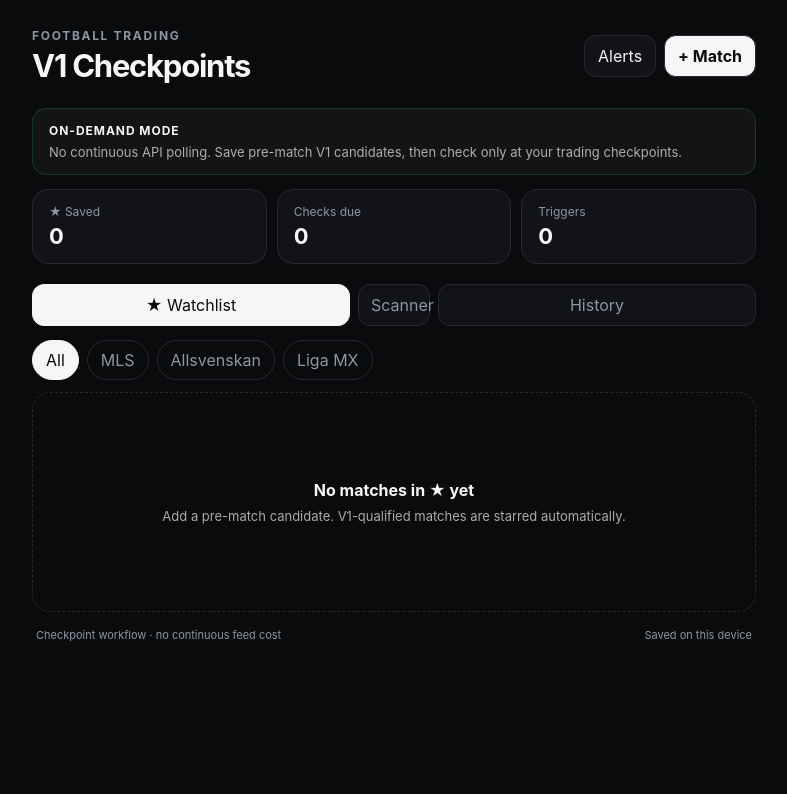
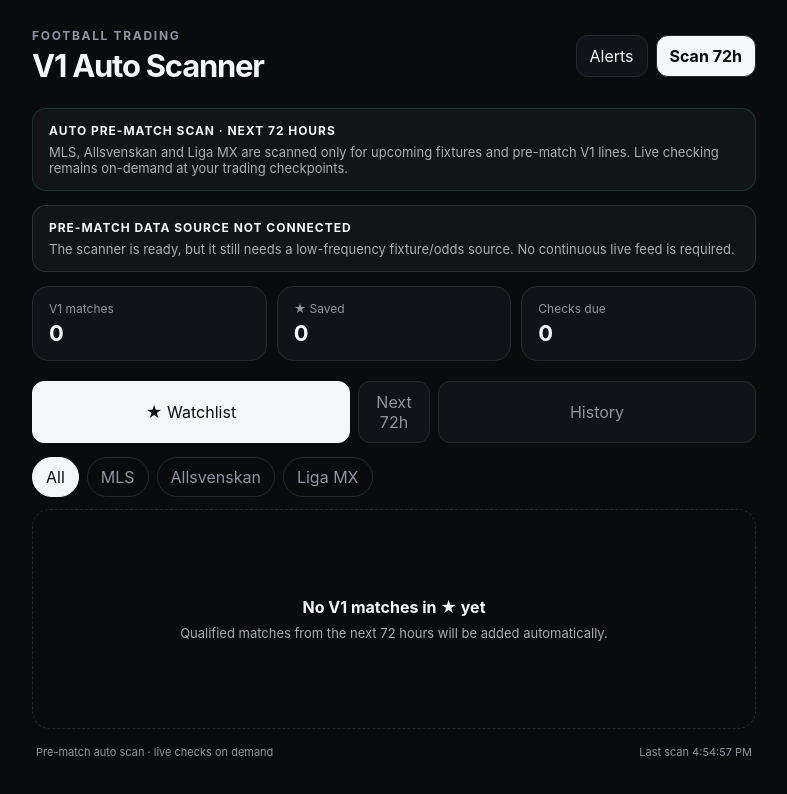
Before and after one commit to cuonglv1108/football-trading-v1, a Next.js app in the folder football-trading-v1/: page / in a window 1280 px wide. Shown: the top 794 px of the page, without its empty margins (246-1033 px from the left). Built offline with nearby package versions, Linux system fonts and the light colour scheme.

Commit message:
Auto scan and star qualifying matches for next 72 hours

```diff
--- a/football-trading-v1/app/page.tsx
+++ b/football-trading-v1/app/page.tsx
@@ -8,7 +8,6 @@ import { League, TradingMatch } from '../lib/types';
 const leagues: Array<'ALL' | League> = ['ALL', 'MLS', 'Allsvenskan', 'Liga MX'];
 type View = 'SCANNER' | 'STARRED' | 'HISTORY';
 
-const WATCH_KEY = 'football-trading-v1-watch';
 const STAR_KEY = 'football-trading-v1-starred';
 const HISTORY_KEY = 'football-trading-v1-history';
 
@@ -21,7 +20,7 @@ function readSaved(key: string): TradingMatch[] {
 }
 
 function nextCheckpoint(match: TradingMatch) {
-  if (!match.kickoff) return 'Manual check';
+  if (!match.kickoff) return 'Checkpoint';
   const kickoff = new Date(match.kickoff).getTime();
   const now = Date.now();
   const min = (now - kickoff) / 60000;
@@ -39,20 +38,17 @@ export default function Home() {
   const [history, setHistory] = useState<TradingMatch[]>([]);
   const [league, setLeague] = useState<'ALL' | League>('ALL');
   const [view, setView] = useState<View>('STARRED');
-  const [showAdd, setShowAdd] = useState(false);
   const [checkpoint, setCheckpoint] = useState<TradingMatch | null>(null);
   const [notice, setNotice] = useState('');
+  const [loading, setLoading] = useState(false);
+  const [providerStatus, setProviderStatus] = useState('');
+  const [updatedAt, setUpdatedAt] = useState('');
 
   useEffect(() => {
-    setMatches(readSaved(WATCH_KEY));
     setStarred(readSaved(STAR_KEY));
     setHistory(readSaved(HISTORY_KEY));
+    scanUpcoming();
   }, []);
-
-  function saveWatch(next: TradingMatch[]) {
-    setMatches(next);
-    localStorage.setItem(WATCH_KEY, JSON.stringify(next));
-  }
 
   function saveStarred(next: TradingMatch[]) {
     setStarred(next);
@@ -67,55 +63,57 @@ export default function Home() {
     localStorage.setItem(HISTORY_KEY, JSON.stringify(deduped));
   }
 
+  function mergeStarred(incoming: TradingMatch[], current: TradingMatch[]) {
+    const autoPicks = incoming.filter(m => m.state === 'QUALIFIED');
+    const merged = new Map<string, TradingMatch>();
+
+    for (const m of current) merged.set(m.id, m);
+    for (const m of autoPicks) merged.set(m.id, m);
+
+    const next = Array.from(merged.values()).sort(
+      (a, b) => new Date(a.kickoff ?? 0).getTime() - new Date(b.kickoff ?? 0).getTime()
+    );
+
+    saveStarred(next);
+  }
+
+  async function scanUpcoming() {
+    setLoading(true);
+    try {
+      const res = await fetch('/api/matches', { cache: 'no-store' });
+      const data = await res.json();
+      const incoming = (data.matches ?? []) as TradingMatch[];
+
+      setMatches(incoming);
+      setProviderStatus(data.providerStatus ?? data.mode ?? '');
+      setUpdatedAt(data.updatedAt ?? '');
+
+      if (incoming.length) {
+        setStarred(prev => {
+          const autoPicks = incoming.filter(m => m.state === 'QUALIFIED');
+          const merged = new Map<string, TradingMatch>();
+          for (const m of prev) merged.set(m.id, m);
+          for (const m of autoPicks) merged.set(m.id, m);
+          const next = Array.from(merged.values()).sort(
+            (a, b) => new Date(a.kickoff ?? 0).getTime() - new Date(b.kickoff ?? 0).getTime()
+          );
+          localStorage.setItem(STAR_KEY, JSON.stringify(next));
+          return next;
+        });
+
+        setNotice(`Scanned next 72h · ${incoming.filter(m => m.state === 'QUALIFIED').length} V1 matches added to ★`);
+      }
+    } catch {
+      setProviderStatus('ERROR');
+      setNotice('Pre-match scan failed. Try again.');
+    } finally {
+      setLoading(false);
+    }
+  }
+
   function toggleStar(match: TradingMatch) {
     const exists = starred.some(m => m.id === match.id);
     saveStarred(exists ? starred.filter(m => m.id !== match.id) : [{ ...match }, ...starred]);
-  }
-
-  function addMatch(e: FormEvent<HTMLFormElement>) {
-    e.preventDefault();
-    const fd = new FormData(e.currentTarget);
-    const kickoffLocal = String(fd.get('kickoff') || '');
-
-    const base: TradingMatch = {
-      id: `manual-${Date.now()}`,
-      league: String(fd.get('league')) as League,
-      home: String(fd.get('home') || '').trim(),
-      away: String(fd.get('away') || '').trim(),
-      minute: null,
-      status: 'PRE',
-      kickoff: kickoffLocal ? new Date(kickoffLocal).toISOString() : null,
-      scoreHome: 0,
-      scoreAway: 0,
-      cornersHome: 0,
-      cornersAway: 0,
-      prematchCornerLine: Number(fd.get('cornerLine')),
-      prematchGoalLine: Number(fd.get('goalLine')),
-      favourite: String(fd.get('favourite')) as 'HOME' | 'AWAY',
-      handicap: Number(fd.get('handicap')),
-      favouriteCoveringHandicap: false,
-      favouriteLosing: false,
-      ftGoalOverClear: false,
-      checkedAt: new Date().toISOString(),
-    };
-
-    if (!base.home || !base.away || Number.isNaN(base.prematchCornerLine) || Number.isNaN(base.prematchGoalLine)) {
-      setNotice('Please complete the match and pre-match lines.');
-      return;
-    }
-
-    const evaluated = { ...base, ...evaluateV1(base) };
-    saveWatch([evaluated, ...matches]);
-
-    if (evaluated.state === 'QUALIFIED') {
-      saveStarred([evaluated, ...starred.filter(m => m.id !== evaluated.id)]);
-      setNotice('★ Added to watchlist — V1 pre-match filter passed.');
-    } else {
-      setNotice('Saved to Scanner, but it did not pass V1 pre-match filter.');
-    }
-
-    e.currentTarget.reset();
-    setShowAdd(false);
   }
 
   function submitCheckpoint(e: FormEvent<HTMLFormElement>) {
@@ -140,7 +138,7 @@ export default function Home() {
     };
 
     const evaluated = { ...updated, ...evaluateV1(updated) };
-    saveWatch(matches.map(m => m.id === evaluated.id ? evaluated : m));
+    setMatches(matches.map(m => m.id === evaluated.id ? evaluated : m));
     saveStarred(starred.map(m => m.id === evaluated.id ? evaluated : m));
     saveHistory([evaluated, ...history]);
 
@@ -166,60 +164,49 @@ export default function Home() {
 
   const dueCount = starred.filter(m => /DUE|checkpoint|result/i.test(nextCheckpoint(m))).length;
   const triggerCount = starred.filter(m => m.state === 'TRIGGER').length;
+  const qualifiedCount = matches.filter(m => m.state === 'QUALIFIED').length;
 
   return (
     <main className="shell">
       <header>
         <div>
           <p className="eyebrow">FOOTBALL TRADING</p>
-          <h1>V1 Checkpoints</h1>
+          <h1>V1 Auto Scanner</h1>
         </div>
         <div className="headerActions">
           <button className="notify" onClick={enableNotifications}>Alerts</button>
-          <button className="addBtn" onClick={() => setShowAdd(v => !v)}>+ Match</button>
+          <button className="addBtn" onClick={scanUpcoming} disabled={loading}>
+            {loading ? 'Scanning…' : 'Scan 72h'}
+          </button>
         </div>
       </header>
 
       <section className="feedNotice onDemand" role="status">
-        <strong>ON-DEMAND MODE</strong>
-        <span>No continuous API polling. Save pre-match V1 candidates, then check only at your trading checkpoints.</span>
+        <strong>AUTO PRE-MATCH SCAN · NEXT 72 HOURS</strong>
+        <span>
+          MLS, Allsvenskan and Liga MX are scanned only for upcoming fixtures and pre-match V1 lines.
+          Live checking remains on-demand at your trading checkpoints.
+        </span>
       </section>
+
+      {providerStatus === 'API_FOOTBALL_KEY_MISSING' && (
+        <section className="feedNotice">
+          <strong>PRE-MATCH DATA SOURCE NOT CONNECTED</strong>
+          <span>The scanner is ready, but it still needs a low-frequency fixture/odds source. No continuous live feed is required.</span>
+        </section>
+      )}
 
       {notice && <div className="toast" onClick={() => setNotice('')}>{notice}</div>}
 
-      {showAdd && (
-        <form className="quickForm" onSubmit={addMatch}>
-          <div className="formTitle">Pre-match shortlist</div>
-          <div className="formGrid">
-            <select name="league" defaultValue="MLS">
-              <option>MLS</option>
-              <option>Allsvenskan</option>
-              <option>Liga MX</option>
-            </select>
-            <input name="kickoff" type="datetime-local" />
-            <input name="home" placeholder="Home team" required />
-            <input name="away" placeholder="Away team" required />
-            <input name="cornerLine" type="number" step="0.25" placeholder="Corner line e.g. 10.5" required />
-            <input name="goalLine" type="number" step="0.25" placeholder="Goal line e.g. 3.0" required />
-            <select name="favourite" defaultValue="HOME">
-              <option value="HOME">Home favourite</option>
-              <option value="AWAY">Away favourite</option>
-            </select>
-            <input name="handicap" type="number" step="0.25" defaultValue="-0.75" />
-          </div>
-          <button className="primaryBtn" type="submit">Run V1 + Save</button>
-        </form>
-      )}
-
       <section className="summary">
+        <div><span>V1 matches</span><strong>{qualifiedCount}</strong></div>
         <div><span>★ Saved</span><strong>{starred.length}</strong></div>
         <div><span>Checks due</span><strong>{dueCount}</strong></div>
-        <div><span>Triggers</span><strong>{triggerCount}</strong></div>
       </section>
 
       <nav className="mainTabs">
         <button className={view === 'STARRED' ? 'active' : ''} onClick={() => setView('STARRED')}>★ Watchlist</button>
-        <button className={view === 'SCANNER' ? 'active' : ''} onClick={() => setView('SCANNER')}>Scanner</button>
+        <button className={view === 'SCANNER' ? 'active' : ''} onClick={() => setView('SCANNER')}>Next 72h</button>
         <button className={view === 'HISTORY' ? 'active' : ''} onClick={() => setView('HISTORY')}>History</button>
       </nav>
 
@@ -252,8 +239,20 @@ export default function Home() {
           </div>
         )) : (
           <div className="emptyState">
-            <strong>{view === 'STARRED' ? 'No matches in ★ yet' : view === 'HISTORY' ? 'No checkpoint history yet' : 'No scanned matches yet'}</strong>
-            <span>{view === 'STARRED' ? 'Add a pre-match candidate. V1-qualified matches are starred automatically.' : 'Nothing to show yet.'}</span>
+            <strong>
+              {view === 'STARRED'
+                ? 'No V1 matches in ★ yet'
+                : view === 'HISTORY'
+                  ? 'No checkpoint history yet'
+                  : loading ? 'Scanning upcoming matches…' : 'No qualifying matches found'}
+            </strong>
+            <span>
+              {view === 'STARRED'
+                ? 'Qualified matches from the next 72 hours will be added automatically.'
+                : view === 'HISTORY'
+                  ? 'Checkpoint snapshots will appear here.'
+                  : 'The scanner only shows verified upcoming fixtures with usable pre-match lines.'}
+            </span>
           </div>
         )}
       </section>
@@ -291,14 +290,14 @@ export default function Home() {
             </div>
 
             <button className="primaryBtn" type="submit">Evaluate V1 snapshot</button>
-            <p className="formHint">Enter the current Bet365 snapshot once. The app recalculates V1 and saves it to History.</p>
+            <p className="formHint">At the checkpoint, enter only the current Bet365 snapshot. The app recalculates V1 and saves it to History.</p>
           </form>
         </div>
       )}
 
       <footer>
-        <span>Checkpoint workflow · no continuous feed cost</span>
-        <span>Saved on this device</span>
+        <span>Pre-match auto scan · live checks on demand</span>
+        <span>{updatedAt ? `Last scan ${new Date(updatedAt).toLocaleTimeString()}` : 'Waiting for scan'}</span>
       </footer>
     </main>
   );
```
